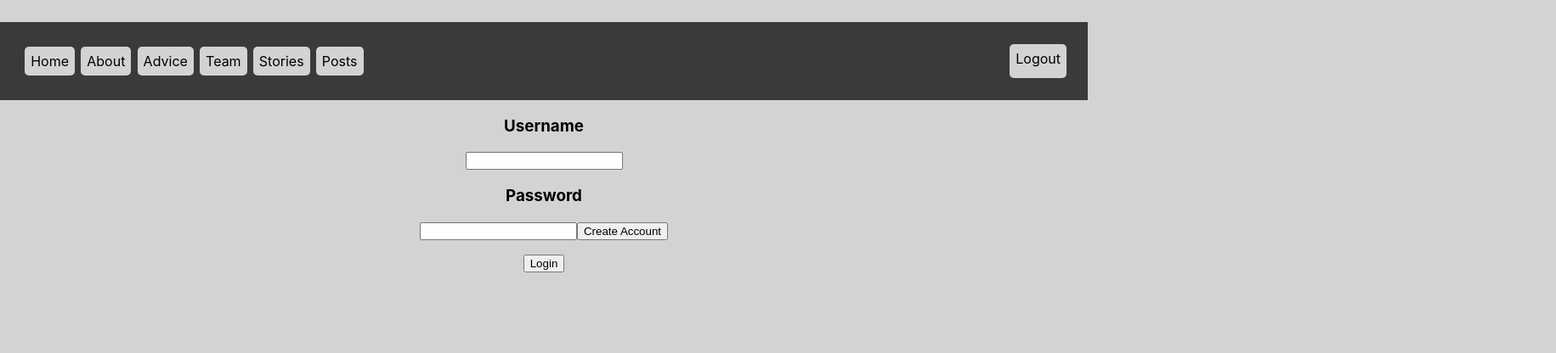
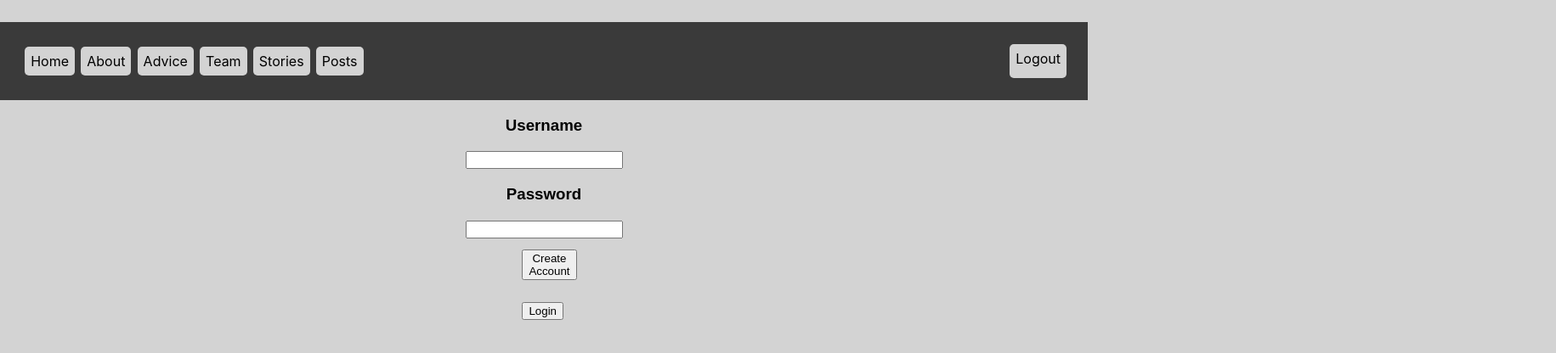
Before and after one commit to expat-journal-01/react-frontend, a React (Create React App) app in the folder client/: page /login in a window 1280 px wide. Shown: the top 416 px of the page at 85% size, 1831 px wide, since content can reach past the window. Built offline with nearby package versions, Linux system fonts and the light colour scheme; no server answers; a web font is replaced by a local one.

Commit message:
Login Finalized

```diff
--- a/client/src/components/Login.js
+++ b/client/src/components/Login.js
@@ -1,5 +1,5 @@
 import React, { useState } from "react";
-import { useHistory, Redirect } from 'react-router-dom';
+import { useHistory } from 'react-router-dom';
 import axios from "axios";
 import * as yup from "yup";
 import "./login.css"
@@ -9,7 +9,7 @@ const formSchema = yup.object().shape({
   password: yup.string().min(6, "Password must be 6 characters long"),
 });
 
-export default function Form({ getStories, getPosts, setUser, checkLog, switchLocation }) {
+export default function Form({ getStories, getPosts }) {
   const { push } = useHistory();
   // state for whether our button should be disabled or not.
   const [buttonDisabled, setButtonDisabled] = useState(true);
@@ -43,11 +43,9 @@ export default function Form({ getStories, getPosts, setUser, checkLog, switchLo
       .then(res => {
         console.log(res.data.token);
         localStorage.setItem("token", res.data.token);
-        setUser(formState.username);
-        switchLocation("");
         getStories();
         getPosts();
-        checkLog();
+        push(`/`);
         // reset form if successful
         //TODO: ADD RESPONSE HANDLER
       })
--- a/client/src/components/login.css
+++ b/client/src/components/login.css
@@ -11,3 +11,12 @@ code {
   font-family: source-code-pro, Menlo, Monaco, Consolas, 'Courier New',
     monospace;
 }
+h3{
+  font-family: fantasy;
+}
+button{
+  margin-right: 90%;
+  margin-bottom: -80%;
+  margin-top: 1%;
+  margin-left: 48%;
+}
```
